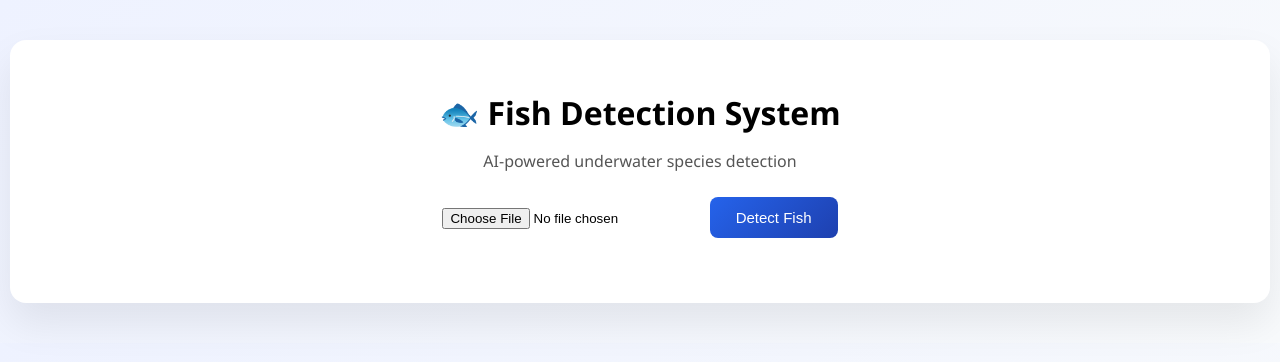
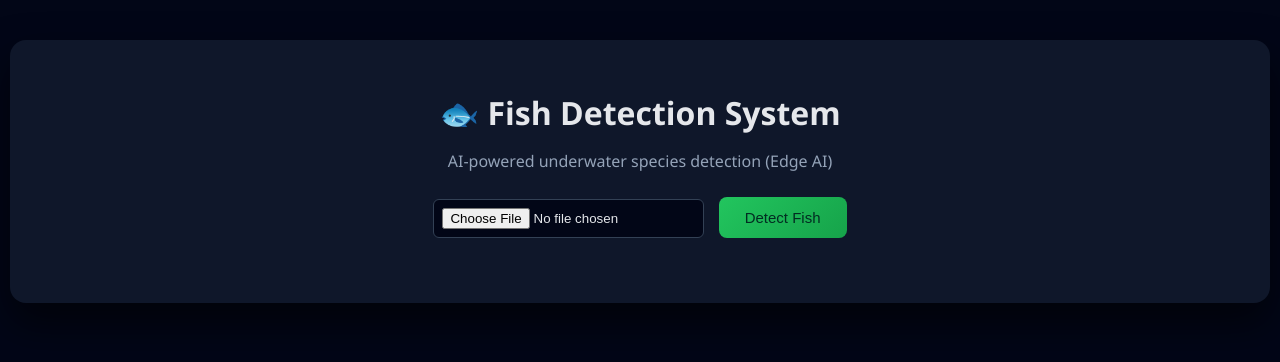
Before and after one commit to Deshik7177/fish_detection, a FastAPI app: page / in a window 1280 px wide. Shown: the top 362 px of the page. Run offline with FastAPI, Linux system fonts and the light colour scheme.

Commit message:
ui update

```diff
--- a/app.py
+++ b/app.py
@@ -7,57 +7,32 @@ from ultralytics import YOLO
 import cv2
 import uuid
 import os
+import psutil
 
 from normalize import normalize_species
 
-# -------------------------------
-# App setup
-# -------------------------------
 app = FastAPI()
 
-# Static + template mounting
 app.mount("/static", StaticFiles(directory="static"), name="static")
 app.mount("/uploads", StaticFiles(directory="uploads"), name="uploads")
 app.mount("/outputs", StaticFiles(directory="outputs"), name="outputs")
 
 templates = Jinja2Templates(directory="templates")
 
-# -------------------------------
-# Load YOLO model ONCE
-# -------------------------------
 model = YOLO("runs/detect/train/weights/best.pt")
 
-# -------------------------------
-# Directories
-# -------------------------------
 UPLOAD_DIR = "uploads"
 OUTPUT_DIR = "outputs"
 
 os.makedirs(UPLOAD_DIR, exist_ok=True)
 os.makedirs(OUTPUT_DIR, exist_ok=True)
 
-# -------------------------------
-# All supported species (UI only)
-# -------------------------------
 ALL_SPECIES = [
-    "angel",
-    "damsel",
-    "grouper",
-    "jack",
-    "parrot",
-    "shark",
-    "snapper",
-    "spade",
-    "surgeon",
-    "trigger",
-    "tuna",
-    "wrasse",
-    "moorish idol"
+    "angel", "damsel", "grouper", "jack", "parrot",
+    "shark", "snapper", "spade", "surgeon",
+    "trigger", "tuna", "wrasse", "moorish idol"
 ]
 
-# -------------------------------
-# Home page
-# -------------------------------
 @app.get("/", response_class=HTMLResponse)
 def home(request: Request):
     return templates.TemplateResponse(
@@ -67,13 +42,11 @@ def home(request: Request):
             "original": None,
             "detected": None,
             "species": [],
-            "all_species": ALL_SPECIES
+            "all_species": ALL_SPECIES,
+            "stats": None
         }
     )
 
-# -------------------------------
-# Prediction route
-# -------------------------------
 @app.post("/predict", response_class=HTMLResponse)
 async def predict(request: Request, file: UploadFile = File(...)):
     uid = str(uuid.uuid4())
@@ -81,11 +54,13 @@ async def predict(request: Request, file: UploadFile = File(...)):
     input_path = f"{UPLOAD_DIR}/{uid}.jpg"
     output_path = f"{OUTPUT_DIR}/{uid}.jpg"
 
-    # Save uploaded image
     with open(input_path, "wb") as f:
         f.write(await file.read())
 
-    # Run YOLO inference
+    # ---------- RESOURCE UTILIZATION ----------
+    cpu_usage = psutil.cpu_percent(interval=0.2)
+    memory_usage = psutil.Process(os.getpid()).memory_info().rss / (1024 * 1024)
+
     results = model(input_path)
     img = cv2.imread(input_path)
 
@@ -96,7 +71,6 @@ async def predict(request: Request, file: UploadFile = File(...)):
             cls_id = int(box.cls[0])
             raw_label = model.names[cls_id]
 
-            # Normalize to common name
             species = normalize_species(raw_label)
             detected_species.add(species)
 
@@ -104,8 +78,6 @@ async def predict(request: Request, file: UploadFile = File(...)):
             x1, y1, x2, y2 = map(int, box.xyxy[0])
 
             label = f"{species} {conf:.2f}"
-
-            # Draw bounding box
             cv2.rectangle(img, (x1, y1), (x2, y2), (0, 255, 0), 2)
             cv2.putText(
                 img,
@@ -117,11 +89,12 @@ async def predict(request: Request, file: UploadFile = File(...)):
                 2
             )
 
-    # Save output image
     cv2.imwrite(output_path, img)
 
-    # Sort species for clean UI
-    detected_species = sorted(detected_species)
+    stats = {
+        "cpu": round(cpu_usage, 1),
+        "memory": round(memory_usage, 1)
+    }
 
     return templates.TemplateResponse(
         "index.html",
@@ -129,7 +102,8 @@ async def predict(request: Request, file: UploadFile = File(...)):
             "request": request,
             "original": f"/uploads/{uid}.jpg",
             "detected": f"/outputs/{uid}.jpg",
-            "species": detected_species,
-            "all_species": ALL_SPECIES
+            "species": sorted(detected_species),
+            "all_species": ALL_SPECIES,
+            "stats": stats
         }
     )
--- a/static/style.css
+++ b/static/style.css
@@ -1,17 +1,18 @@
 body {
     font-family: "Segoe UI", Arial, sans-serif;
-    background: linear-gradient(135deg, #eef2ff, #f8fafc);
+    background: #020617;
     margin: 0;
     padding: 0;
+    color: #e5e7eb;
 }
 
 .container {
     max-width: 1200px;
     margin: 40px auto;
-    background: #ffffff;
+    background: #0f172a;
     padding: 30px;
     border-radius: 16px;
-    box-shadow: 0 20px 40px rgba(0,0,0,0.08);
+    box-shadow: 0 20px 40px rgba(0,0,0,0.6);
     text-align: center;
 }
 
@@ -20,7 +21,7 @@ h1 {
 }
 
 .subtitle {
-    color: #555;
+    color: #94a3b8;
     margin-bottom: 25px;
 }
 
@@ -30,12 +31,17 @@ h1 {
 
 input[type="file"] {
     margin-right: 10px;
+    background: #020617;
+    color: #e5e7eb;
+    border: 1px solid #334155;
+    padding: 8px;
+    border-radius: 6px;
 }
 
 button {
     padding: 12px 26px;
-    background: linear-gradient(135deg, #2563eb, #1e40af);
-    color: white;
+    background: linear-gradient(135deg, #22c55e, #16a34a);
+    color: #022c22;
     border: none;
     border-radius: 8px;
     font-size: 15px;
--- a/templates/index.html
+++ b/templates/index.html
@@ -9,7 +9,7 @@
 
 <div class="container">
     <h1>🐟 Fish Detection System</h1>
-    <p class="subtitle">AI-powered underwater species detection</p>
+    <p class="subtitle">AI-powered underwater species detection (Edge AI)</p>
 
     <form action="/predict" method="post" enctype="multipart/form-data" class="upload-box">
         <input type="file" name="file" accept="image/*" required>
@@ -19,19 +19,19 @@
     {% if original and detected %}
     <div class="main-grid">
 
-        <!-- LEFT: ORIGINAL IMAGE -->
+        <!-- ORIGINAL IMAGE -->
         <div class="card">
             <h3>Original Image</h3>
             <img src="{{ original }}">
         </div>
 
-        <!-- CENTER: DETECTED IMAGE -->
+        <!-- DETECTED IMAGE -->
         <div class="card">
             <h3>Detected Image</h3>
             <img src="{{ detected }}">
         </div>
 
-        <!-- RIGHT: INFO PANEL -->
+        <!-- INFO PANEL -->
         <div class="info-panel">
             <h3 class="section-title">Detected Fish</h3>
 
@@ -40,7 +40,9 @@
                     {{ species[0] }}
                 </div>
             {% else %}
-                <div class="detected-main none">No fish detected</div>
+                <div class="detected-main none">
+                    No fish detected
+                </div>
             {% endif %}
 
             <h4 class="section-title small">This system can detect</h4>
@@ -49,6 +51,14 @@
                     <span class="badge">{{ s }}</span>
                 {% endfor %}
             </div>
+
+            {% if stats %}
+            <h4 class="section-title small">Edge Resource Utilization</h4>
+            <div class="resource-box">
+                <p>CPU Usage: <b>{{ stats.cpu }}%</b></p>
+                <p>Memory Usage: <b>{{ stats.memory }} MB</b></p>
+            </div>
+            {% endif %}
         </div>
 
     </div>
```
Also changed, not shown: other parts of static/style.css (+33 -9 lines).
